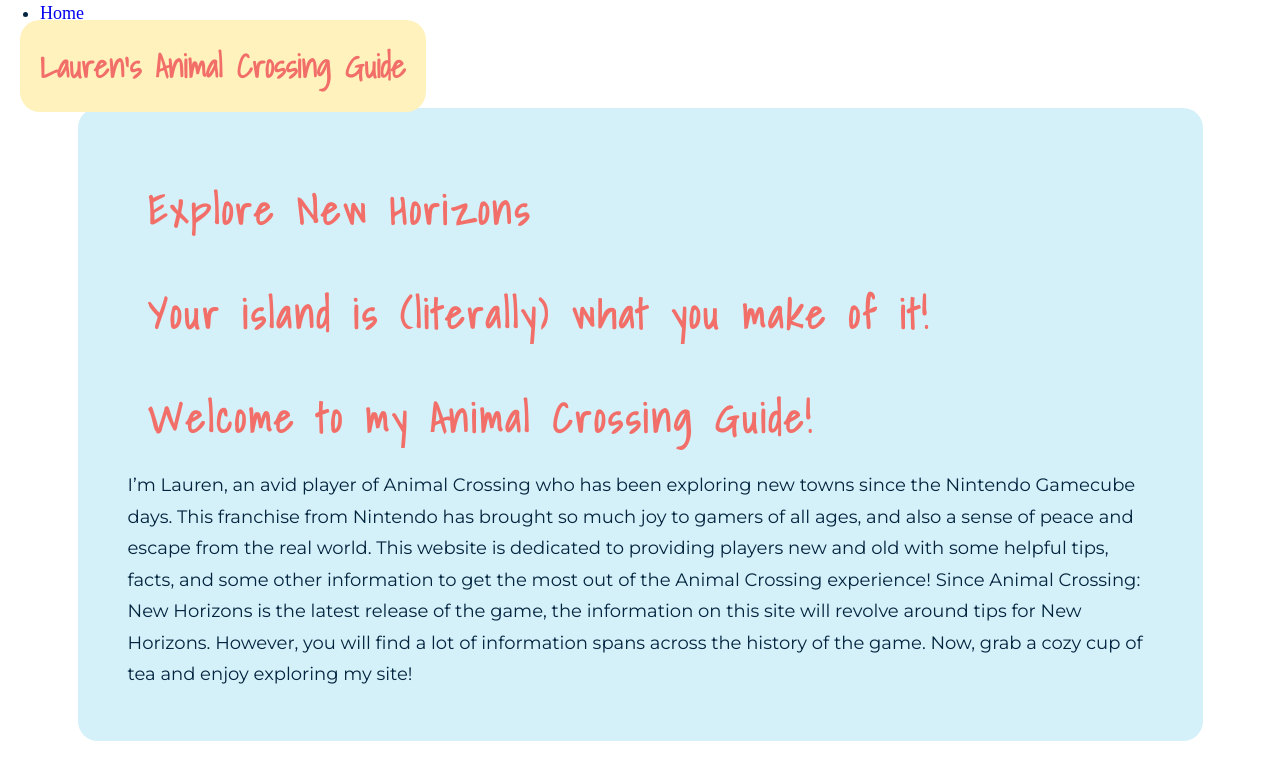
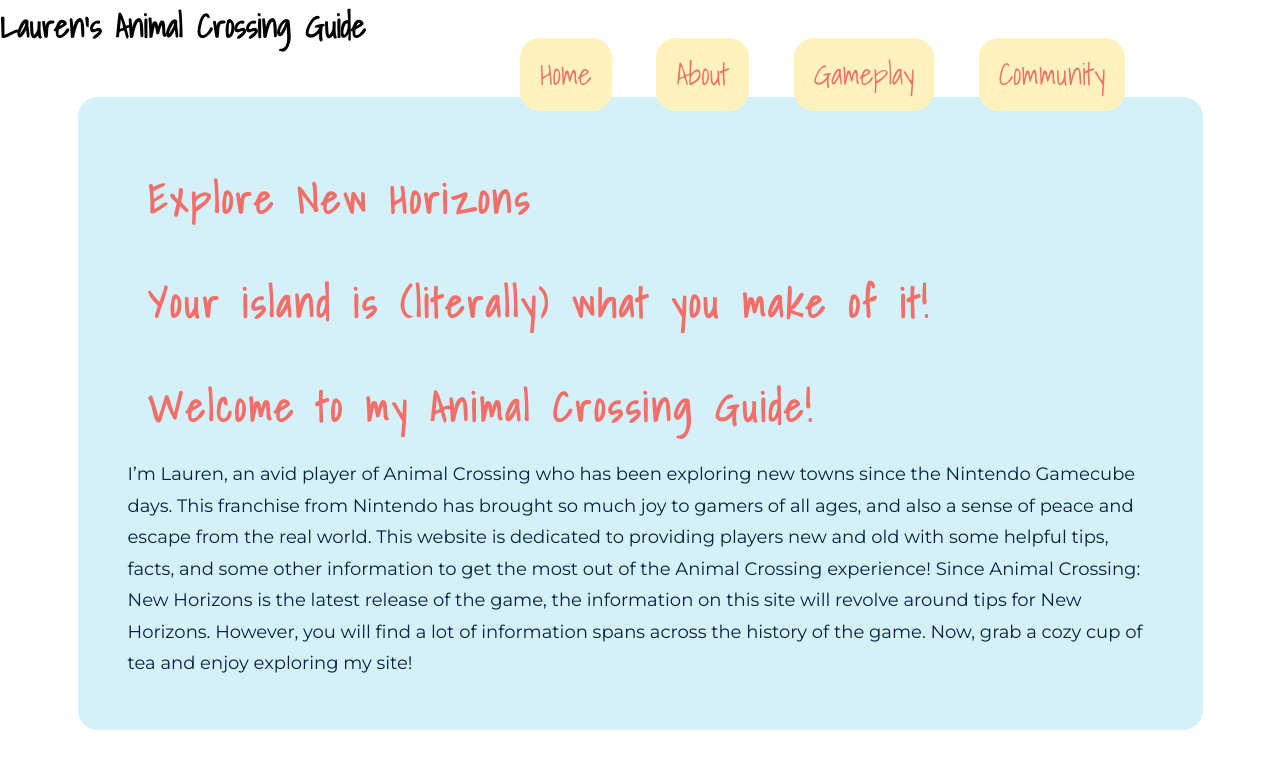
Before and after one commit to hoaglandl/project3, a plain HTML site: page index.html in a window 1280 px wide. Drawn offline with Linux system fonts and the light colour scheme.

Commit message:
added hover effect to nav links

```diff
--- a/css/styles.css
+++ b/css/styles.css
@@ -44,17 +44,29 @@
 
   /*============Header/Navigation Styling===========*/
 
-  header h1 {
+  header nav ul li {
     background: #fff2bd;
-      text-align: center;
     margin: 20px;
     padding: 20px;
     border-radius: 20px;
     color: #f26f69;
-      position: fixed;
+    display: inline;
+    position: relative;
+    left: 460px;
+    font-size: 30px;
 }
 
+header a {
+    font-family: 'Shadows Into Light', sans-serif;
+    text-decoration: none;
+    color: #f26f69;
+    font-size: 30px;
+}
 
+header a:hover {
+    color: #0b77be;
+    transition: 0.5s;
+}
   /*============About Page===========*/
 
   img {
```
Lines whose indentation alone changed are shown as unchanged.
